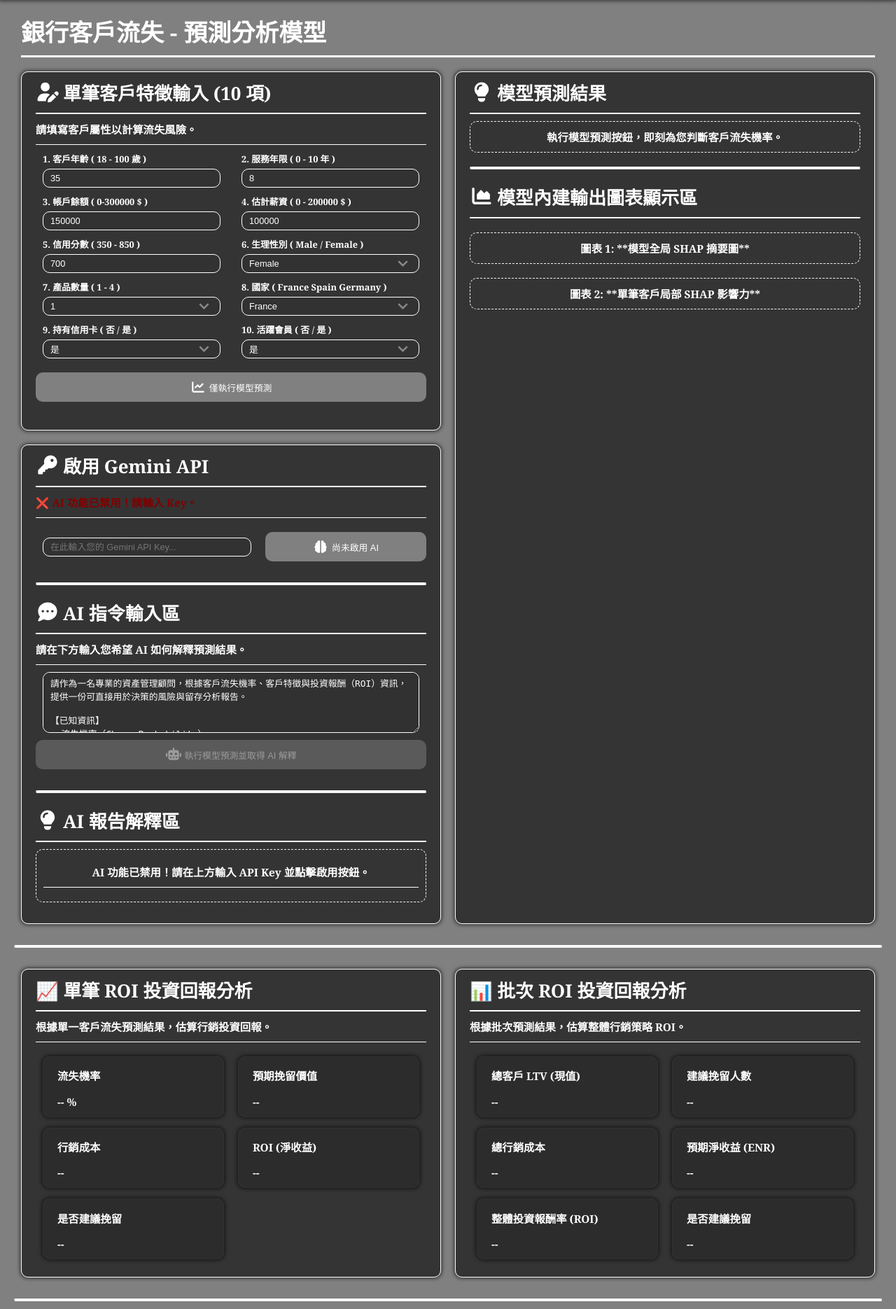
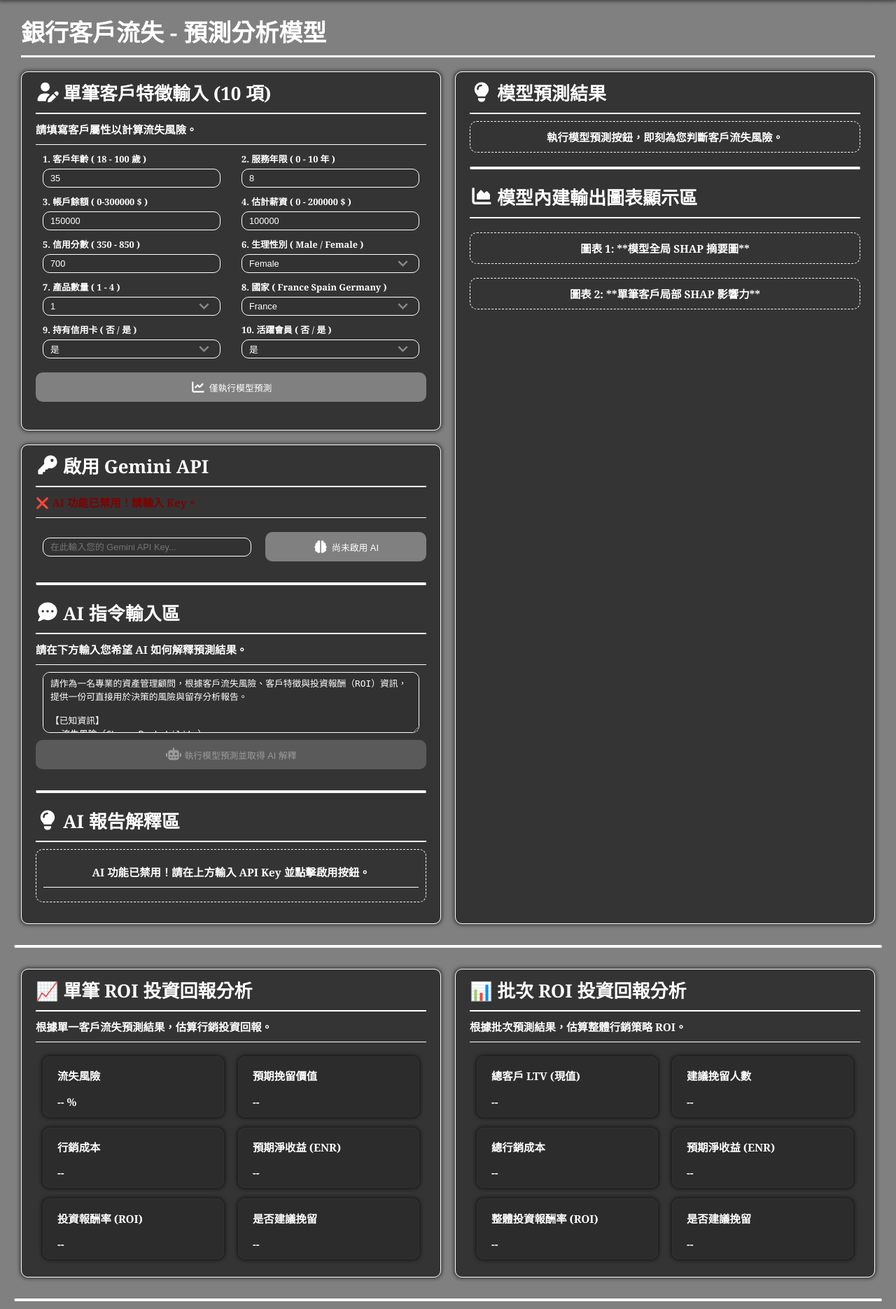
Before and after one commit to xiaoyao3312/Web_Model_Prediction, a Flask app: page /customer_churn_bank_model in a window 1280 px wide. Shown: the part 50-1920 px from the top of the page at 70% size. Run offline with Flask 3, Linux system fonts and the light colour scheme; parts of the project's set-up code (start-up, migrations or seed data) failed here and were passed over.

Commit message:
網站健檢大致完成

```diff
--- a/routes/customer_churn_bank_routes.py
+++ b/routes/customer_churn_bank_routes.py
@@ -340,7 +340,7 @@ def predict_churn():
                 final_charts.append({
                     "type": "image/png",
                     "base64_data": chart_base64_local,
-                    "title": f"單筆客戶 SHAP 特徵分析 流失機率 : {proba_churn:.4f}"
+                    "title": f"單筆客戶 SHAP 特徵分析 流失風險 : {proba_churn:.4f}"
                 })
 
             # 6. 處理可讀性輸出
@@ -359,7 +359,7 @@ def predict_churn():
                 '性別': gender_map.get(data.get('Gender', -1), '未知')
             }
 
-            explanation_prompt_snippet = f"模型預測的客戶流失機率為 {proba_churn:.4f}。\n關鍵特徵資訊:\n{feature_importance_text}"
+            explanation_prompt_snippet = f"模型預測的客戶流失風險為 {proba_churn:.4f}。\n關鍵特徵資訊:\n{feature_importance_text}"
 
             # 7. 返回結果
             return jsonify({
--- a/static/css/customer_churn_bank.css
+++ b/static/css/customer_churn_bank.css
@@ -635,7 +635,8 @@ body {
 
 /* 2. 單個特徵項目 (.feature-item) */
 #customerChurnBank .feature-item:hover {
-    box-shadow:       var(--customerChurnBank-box-shadow-hover)
+    box-shadow:       var(--customerChurnBank-box-shadow-hover);
+    transform:        translateY(-1px);
 }
 
 /* 特徵數值 */
--- a/static/js/customer_churn_bank.js
+++ b/static/js/customer_churn_bank.js
@@ -339,8 +339,9 @@ function initializeDropdowns() {
     });
 }
 
+
 // =========================================================================
-// 執行模型預測並取得 AI 解釋 (原功能)
+// 執行模型預測並取得 AI 解釋 (修正版：同步 ROI 數據)
 // =========================================================================
 async function runPredictionAndExplain() {
     if (!isApiKeyActive || !geminiApiKey) {
@@ -386,58 +387,80 @@ async function runPredictionAndExplain() {
             throw new Error(predictResult.error || `預測 API 錯誤 (Status: ${predictResponse.status})`);
         }
 
-        // --- 修正點：確保從 predictResult 中取得對應變數 ---
         const churnProb = predictResult.prediction;
-        const readableFeatures = predictResult.readable_features || {}; // 防止後端沒傳導致報錯
+        const readableFeatures = predictResult.readable_features || {};
         const charts = predictResult.charts || [];
 
-        // --- 1. 計算 ROI 相關數據 ---
-        const customerValue = 20000;
-        const retentionCost = 500;
-        const successRate = 0.20;
-        const expectedValue = churnProb * customerValue * successRate;
-        const netProfit = expectedValue - retentionCost;
+        // ============================================================
+        // 【關鍵修正：同步動態 ROI 計算邏輯】
+        // ============================================================
+        // 1. 從輸入資料中抓取數值 (確保與 updateSingleROI 邏輯一致)
+        const balance = parseFloat(inputData.Balance) || 0;
+        const products = parseInt(inputData.NumOfProducts) || 1;
+        const isActive = parseInt(inputData.IsActiveMember) || 0;
+        const hasCard = parseInt(inputData.HasCrCard) || 0;
+
+        // 2. 定義利潤常數 (與前端面板完全對應)
+        const NIM_RATE = 0.02;
+        const PRODUCT_PROFIT = 50.0;
+        const ACTIVE_CARD_PROFIT = 30.0;
+        const RETENTION_COST = 500;
+        const SUCCESS_RATE = 0.20;
+        const L_MAX = 10.0;
+
+        // 3. 計算該客戶專屬的 LTV
+        const annualProfit = (balance * NIM_RATE) + (products * PRODUCT_PROFIT) + (isActive && hasCard ? ACTIVE_CARD_PROFIT : 0);
+        const lifespan = Math.min(1 / Math.max(churnProb, 0.1), L_MAX);
+        const LTV = annualProfit * lifespan;
+
+        // 4. 計算投資回報
+        const expectedRetentionValue = LTV * churnProb * SUCCESS_RATE;
+        const netProfit = expectedRetentionValue - RETENTION_COST;
+        const roiPercent = (netProfit / RETENTION_COST) * 100;
         const isSuggestAction = netProfit > 0;
 
-        // --- 2. 組裝給 AI 的 Full Prompt ---
-        // 現在 readableFeatures 已經被定義了
+        // ============================================================
+        // 【組裝 Prompt：將算好的精確數據餵給 AI】
+        // ============================================================
         const formattedFeatures = Object.keys(readableFeatures)
             .map(key => `- ${key}: ${readableFeatures[key]}`)
             .join('\n');
 
         const fullPrompt =
-            `模型預測的客戶流失機率為 ${(churnProb * 100).toFixed(2)}%。\n` +
-            `【財務 ROI 分析數據】(由系統計算得出，請務必參考)：\n` +
-            `- 預期挽留價值: NT$ ${Math.round(expectedValue).toLocaleString()}\n` +
-            `- 挽留行銷成本: NT$ ${retentionCost.toLocaleString()}\n` +
-            `- 淨投資回報 (ROI): NT$ ${Math.round(netProfit).toLocaleString()}\n` +
+            `模型預測的客戶流失風險為 ${(churnProb * 100).toFixed(2)}%。\n` +
+            `【財務 ROI 分析數據】(由系統計算得出，請務必以此數據撰寫報告)：\n` +
+            `- 流失機率: ${(churnProb * 100).toFixed(2)}%\n` +
+            `- 預期挽留價值: NT$ ${Math.round(expectedRetentionValue).toLocaleString()}\n` +
+            `- 挽留行銷成本: NT$ ${RETENTION_COST.toLocaleString()}\n` +
+            `- 預期淨收益 (ENR): NT$ ${Math.round(netProfit).toLocaleString()}\n` +
+            `- 投資報酬率 (ROI): ${roiPercent.toFixed(2)}%\n` +
             `- 系統建議行動: ${isSuggestAction ? '建議執行挽留' : '不建議挽留'}\n\n` +
             `客戶輸入特徵如下：\n${formattedFeatures}\n\n` +
             `關鍵特徵影響因素分析:\n${predictResult.explanation_prompt}\n\n` +
-            `請根據以上資訊（特別是 ROI 數據與建議行動），提供結構化解釋。注意：你的分析結論必須與系統建議行動保持一致：\n\n【使用者指令】\n${aiPrompt}`;
+            `請根據以上資訊（特別是 ROI 數據與建議行動），提供結構化解釋。注意：你的分析結論與數據必須與系統給出的數據保持百分之百一致：\n\n【使用者指令】\n${aiPrompt}`;
 
         // --- 3. 更新畫面顯示 (Prediction Output) ---
-        const predictionHtml = `<div class="bank-card-hint"> 流失機率 : <span class="${churnProb > 0.5 ? 'high-risk' : 'low-risk'}">${(churnProb * 100).toFixed(2)}%</span> ( ${churnProb > 0.5 ? '⚠️ 高風險流失客戶' : '✅ 低風險流失客戶'} ) </div>`;
+        const predictionHtml = `<div class="bank-card-hint"> 流失風險 : <span class="${churnProb > 0.5 ? 'high-risk' : 'low-risk'}">${(churnProb * 100).toFixed(2)}%</span> ( ${churnProb > 0.5 ? '⚠️ 高風險流失客戶' : '✅ 低風險流失客戶'} ) </div>`;
         if (predictionOutput) {
             predictionOutput.innerHTML = predictionHtml;
         }
 
         if (explanationOutput) explanationOutput.innerHTML = `<div class="initial-message loading-message">正在生成 AI 解釋與行動建議...</div>`;
 
-
+        // 呼叫 Gemini API
         const explanation = await getAiExplanation(fullPrompt, geminiApiKey);
 
         const loadingMessageElement = explanationOutput.querySelector('.loading-message');
         if (loadingMessageElement) {
-            loadingMessageElement.outerHTML = explanation;
-        } else {
-            // 如果找不到 loading 訊息，就直接附加 (保險機制)
-            if (explanationOutput) explanationOutput.innerHTML += explanation;
+            loadingMessageElement.outerHTML = `<div class="ai-response-content">${explanation}</div>`;
+        } else if (explanationOutput) {
+            explanationOutput.innerHTML = explanation;
         }
 
+        // 同步更新右側單筆 ROI 面板
+        updateSingleROI(churnProb);
+        // 渲染圖表
         renderChartsFromBase64(charts);
-        updateSingleROI(churnProb);
-
 
     } catch (error) {
         console.error("預測或解釋失敗:", error);
@@ -445,17 +468,12 @@ async function runPredictionAndExplain() {
             errorMsg.innerHTML = `錯誤: <br>${error.message.replace(/\n/g, '<br>')}`;
             errorMsg.classList.remove('bank-hidden');
         }
-
         if (explanationOutput) explanationOutput.innerHTML = '<div class="initial-message">預測或 AI 解釋失敗。</div>';
-        if (chartDisplay) chartDisplay.innerHTML = '<div class="initial-message">圖表生成失敗。</div>';
-        if (predictionOutput) predictionOutput.innerHTML = '<div class="initial-message">預測或 AI 解釋失敗。</div>';
-
     } finally {
         if (AiAnalyzeButton) AiAnalyzeButton.disabled = !isApiKeyActive;
         if (predictOnlyBtn) predictOnlyBtn.disabled = false;
     }
 }
-
 
 // =========================================================================
 // 批次 CSV 預測
@@ -710,7 +728,7 @@ function filterAndRenderBatchResults() {
     }
     const thresholdDecimal = thresholdPercent / 100;
 
-    // 2. 進行篩選：找出 機率 >= 門檻值 **AND** ID 包含搜索詞 的客戶
+    // 2. 進行篩選：找出 風險 >= 門檻值 **AND** ID 包含搜索詞 的客戶
     let filteredData = originalBatchData.filter(row => {
         const probFilter = row.probability >= thresholdDecimal;
         // 確保 row.id 存在且可轉換為字串
@@ -748,7 +766,7 @@ function filterAndRenderBatchResults() {
             <strong>總筆數</strong>: ${originalBatchData.length} &nbsp; | &nbsp;
             <strong>篩選後符合條件客戶數</strong>:
             <span class="high-risk">${currentFilteredData.length}</span> 位
-            (機率 > ${thresholdPercent}%)
+            (風險 > ${thresholdPercent}%)
         `;
         statsDiv.style.fontWeight = '500';
     }
@@ -764,7 +782,7 @@ function filterAndRenderBatchResults() {
     // 8. 渲染數據
     if (finalData.length === 0) {
         let message = totalCount === 0
-            ? '沒有符合篩選條件 (機率/ID) 的客戶'
+            ? '沒有符合篩選條件 (風險/ID) 的客戶'
             : '找不到當前頁面數據 (可能是分頁錯誤)';
 
         if (tbody) tbody.innerHTML = `<tr><td colspan="3" style="text-align:center; padding:20px; color: #94a3b8;">${message}</td></tr>`;
@@ -774,7 +792,7 @@ function filterAndRenderBatchResults() {
     // 8. 渲染數據
     if (finalData.length === 0) {
         let message = totalCount === 0
-            ? '沒有符合篩選條件 (機率/ID) 的客戶'
+            ? '沒有符合篩選條件 (風險/ID) 的客戶'
             : '找不到當前頁面數據 (可能是分頁錯誤)';
 
         if (tbody) tbody.innerHTML = `<tr><td colspan="3" style="text-align:center; padding:20px; color: #94a3b8;">${message}</td></tr>`;
@@ -828,7 +846,7 @@ function filterAndRenderBatchResults() {
         const riskClass = isHighRisk ? 'high-risk' : 'low-risk';
         const riskLabel = isHighRisk ? '高風險' : '低風險';
 
-        // 渲染 3 個欄位 (ID, 流失機率, 風險等級)
+        // 渲染 3 個欄位 (ID, 流失風險, 風險等級)
         tr.innerHTML = `
             <td style="padding: 12px; text-align: center;">${row.id ?? 'N/A'}</td>
             <td style="padding: 12px; font-weight: bold; text-align: center;">
@@ -897,7 +915,7 @@ function resetBatchView() {
     const idSearchInput = document.getElementById('idSearchInput');
     const thresholdInput = document.getElementById('thresholdInput');
     if (idSearchInput) idSearchInput.value = '';
-    // 將流失機率門檻值重設為 50
+    // 將流失風險門檻值重設為 50
     if (thresholdInput) thresholdInput.value = '50';
 
     // --- 關鍵新增：清空特徵詳情面板 START ---
@@ -950,7 +968,7 @@ async function runPredictionOnly() {
 
         // ✨ 修改點 3: 將結果輸出到 predictionOutput
         if (predictionOutput) {
-            predictionOutput.innerHTML = `<div class="bank-card-hint"> 流失機率 : <span class="${churnProb > 0.5 ? 'high-risk' : 'low-risk'}">${(churnProb * 100).toFixed(2)}%</span> ( ${churnProb > 0.5 ? '⚠️ 高風險流失客戶' : '✅ 低風險流失客戶'} ) </div>`;
+            predictionOutput.innerHTML = `<div class="bank-card-hint"> 流失風險 : <span class="${churnProb > 0.5 ? 'high-risk' : 'low-risk'}">${(churnProb * 100).toFixed(2)}%</span> ( ${churnProb > 0.5 ? '⚠️ 高風險流失客戶' : '✅ 低風險流失客戶'} ) </div>`;
         }
 
         renderChartsFromBase64(charts);
@@ -1158,27 +1176,61 @@ function renderRoiPanel(roiData) {
 }
 
 
+/**
+ * 更新單筆 ROI 分析面板
+ * 修正點：加入 LTV 動態計算邏輯，並區分 ENR 與 ROI%
+ */
+/**
+ * 更新單筆 ROI 分析面板
+ * 自動從前端表單 (inputForm) 抓取最新數值進行動態 LTV 計算
+ */
 function updateSingleROI(churnProb) {
-    // 這裡的數值建議與後端 Python 常數保持一致
-    const customerValue = 20000;
-    const retentionCost = 500;
-    const successRate = 0.20;
+    // 1. 強制從前端表單抓取最新資料
+    const age = parseFloat(document.getElementById('input_Age')?.value) || 0;
+    const balance = parseFloat(document.getElementById('input_Balance')?.value) || 0;
+    const products = parseInt(document.getElementById('input_NumOfProducts')?.value) || 1;
+    const isActive = parseInt(document.getElementById('input_IsActiveMember')?.getAttribute('data-value')) || 0;
+    const hasCard = parseInt(document.getElementById('input_HasCrCard')?.getAttribute('data-value')) || 0;
 
-    // ENR = (LTV * P * SR) - RC
-    const expectedValue = churnProb * customerValue * successRate;
-    const netProfit = expectedValue - retentionCost;
+    // 2. 定義利潤常數 (與後端邏輯同步)
+    const NIM_RATE = 0.02;           // 餘額年利率收益
+    const PRODUCT_PROFIT = 50.0;     // 每個產品固定收益
+    const ACTIVE_CARD_PROFIT = 30.0; // 活躍持卡收益
+    const RETENTION_COST = 500;      // 挽留成本
+    const SUCCESS_RATE = 0.20;       // 挽留成功率
+    const L_MAX = 10.0;              // 最大預期壽命
 
-    // 填入數據
+    // 3. 計算該客戶專屬的 LTV
+    // 年利潤 = (餘額 * 2%) + (產品數 * 50) + (活躍持卡 * 30)
+    const annualProfit = (balance * NIM_RATE) + (products * PRODUCT_PROFIT) + (isActive && hasCard ? ACTIVE_CARD_PROFIT : 0);
+
+    // 預期壽命 L = 1 / 流失風險 (限制在 1-10 年之間)
+    const lifespan = Math.min(1 / Math.max(churnProb, 0.1), L_MAX);
+    const LTV = annualProfit * lifespan;
+
+    // 4. 計算投資報酬
+    const expectedRetentionValue = LTV * churnProb * SUCCESS_RATE;
+    const netProfit = expectedRetentionValue - RETENTION_COST;
+    const roiPercent = (netProfit / RETENTION_COST) * 100;
+
+    // 5. 更新 UI 介面
     document.getElementById('roiSingleProb').textContent = (churnProb * 100).toFixed(2) + ' %';
-    document.getElementById('roiSingleValue').textContent = 'NT$ ' + Math.round(expectedValue).toLocaleString();
-    document.getElementById('roiSingleCost').textContent = 'NT$ ' + retentionCost.toLocaleString();
+    document.getElementById('roiSingleValue').textContent = 'NT$ ' + Math.round(expectedRetentionValue).toLocaleString();
+    document.getElementById('roiSingleCost').textContent = 'NT$ ' + RETENTION_COST.toLocaleString();
 
-    // 淨收益 ROI
-    const roiEl = document.getElementById('roiSingleResult');
-    roiEl.textContent = 'NT$ ' + Math.round(netProfit).toLocaleString();
-    roiEl.style.color = netProfit >= 0 ? 'var(--success-color)' : 'var(--error-color)';
+    // 更新 ENR (淨收益)
+    const enrEl = document.getElementById('roiSingleResult');
+    enrEl.textContent = 'NT$ ' + Math.round(netProfit).toLocaleString();
+    enrEl.style.color = netProfit >= 0 ? 'var(--success-color)' : 'var(--error-color)';
 
-    // 是否建議挽留 (對應你 HTML 的最後一格)
+    // 更新 ROI %
+    const roiEl = document.getElementById('roiSingleRoi');
+    if (roiEl) {
+        roiEl.textContent = roiPercent.toFixed(2) + ' %';
+        roiEl.style.color = roiPercent >= 0 ? 'var(--success-color)' : 'var(--error-color)';
+    }
+
+    // 更新決策建議
     const actionEl = document.getElementById('roiSingleAction');
     if (netProfit > 0) {
         actionEl.textContent = "建議執行";
@@ -1300,7 +1352,7 @@ document.getElementById('fillSelectedDataBtn').addEventListener('click', functio
 
         // 閃爍提示效果
         targetSection.style.transition = 'background-color 0.5s';
-        targetSection.style.backgroundColor = '#f0f9ff';
+        targetSection.style.backgroundColor = 'var(--customerChurnBank-global-bg-color)';
         setTimeout(() => {
             targetSection.style.backgroundColor = 'transparent';
         }, 1000);
--- a/templates/customer_churn_bank.html
+++ b/templates/customer_churn_bank.html
@@ -150,10 +150,10 @@
                 <div class="input-field-container">
                     <textarea class="bank-input-field" id="aiPrompt" rows="5"
                         placeholder="例如: 假設我是客戶經理，請用專業且具體的語言，結合輸入參數解釋流失風險，並提供三個具體的維護行動建議。">
-請作為一名專業的資產管理顧問，根據客戶流失機率、客戶特徵與投資報酬（ROI）資訊，提供一份可直接用於決策的風險與留存分析報告。
+請作為一名專業的資產管理顧問，根據客戶流失風險、客戶特徵與投資報酬（ROI）資訊，提供一份可直接用於決策的風險與留存分析報告。
 
 【已知資訊】
-- 流失機率（Churn Probability）
+- 流失風險（Churn Probability）
 - 客戶特徵（年齡、帳戶餘額、活躍度、產品使用狀況等）
 - 客戶終身價值（LTV）
 - 留存行銷成本（Retention Cost）
@@ -167,7 +167,7 @@
 
 1️⃣ 風險評估等級
 - 判定為「低 / 中 / 高」流失風險
-- 以流失機率與關鍵特徵簡要說明原因
+- 以流失風險與關鍵特徵簡要說明原因
 
 2️⃣ 主要風險點
 - 列出 2–3 個最關鍵風險因子
@@ -206,7 +206,7 @@
 
                 <div class="bank-card-title"><svg class="bank-card-title-icon" xmlns="http://www.w3.org/2000/svg" viewBox="0 0 640 640"><path fill="currentColor" d="M420.9 448C428.2 425.7 442.8 405.5 459.3 388.1C492 353.7 512 307.2 512 256C512 150 426 64 320 64C214 64 128 150 128 256C128 307.2 148 353.7 180.7 388.1C197.2 405.5 211.9 425.7 219.1 448L420.8 448zM416 496L224 496L224 512C224 556.2 259.8 592 304 592L336 592C380.2 592 416 556.2 416 512L416 496zM312 176C272.2 176 240 208.2 240 248C240 261.3 229.3 272 216 272C202.7 272 192 261.3 192 248C192 181.7 245.7 128 312 128C325.3 128 336 138.7 336 152C336 165.3 325.3 176 312 176z"/></svg>模型預測結果</div>
                 <div class="output-content" id="predictionOutput">
-                    <div class="initial-message" id="initialMessage">執行模型預測按鈕，即刻為您判斷客戶流失機率。</div>
+                    <div class="initial-message" id="initialMessage">執行模型預測按鈕，即刻為您判斷客戶流失風險。</div>
                 </div>
 
                 <hr class="bank-panel-divider">
@@ -231,7 +231,7 @@
 
                 <div id="roiSingleContent" class="bank-card-roi-grid">
                     <div class="feature-item">
-                        <p class="feature-item-label">流失機率</p>
+                        <p class="feature-item-label">流失風險</p>
                         <span id="roiSingleProb" class="feature-item-value">-- %</span>
                     </div>
                     <div class="feature-item">
@@ -243,10 +243,13 @@
                         <span id="roiSingleCost" class="feature-item-value">--</span>
                     </div>
                     <div class="feature-item highlight-item">
-                        <p class="feature-item-label">ROI (淨收益)</p>
+                        <p class="feature-item-label">預期淨收益 (ENR)</p>
                         <span id="roiSingleResult" class="feature-item-value">--</span>
                     </div>
-
+                    <div class="feature-item highlight-item">
+                        <p class="feature-item-label">投資報酬率 (ROI)</p>
+                        <span id="roiSingleRoi" class="feature-item-value">--</span>
+                    </div>
                     <div class="feature-item highlight-item">
                         <p class="feature-item-label">是否建議挽留</p>
                         <span id="roiSingleAction" class="feature-item-value">--</span>
@@ -316,7 +319,7 @@
                     </div>
 
                     <div class="bank-filter-controls-container">
-                        <label for="thresholdInput">篩選流失機率大於：</label>
+                        <label for="thresholdInput">篩選流失風險大於：</label>
                         <input class="bank-input-field" type="number" id="thresholdInput" value="50" min="0" max="100" style="width: 70px;">
                         <label >%</label>
                         <button id="filterDataBtn" class="bank-analyze-btn bank-margin-left-btn">
@@ -342,7 +345,7 @@
                                     ID<label class="sort-icon"></label>
                                 </th>
                                 <th data-sort-key="probability" data-sort-order="none">
-                                    流失機率<label class="sort-icon"></label>
+                                    流失風險<label class="sort-icon"></label>
                                 </th>
                                 <th data-sort-key="risk" data-sort-order="none">
                                     風險等級<label class="sort-icon"></label>
```
Also changed, not shown: services/customer_churn_bank_service.py (+5 -5 lines).
